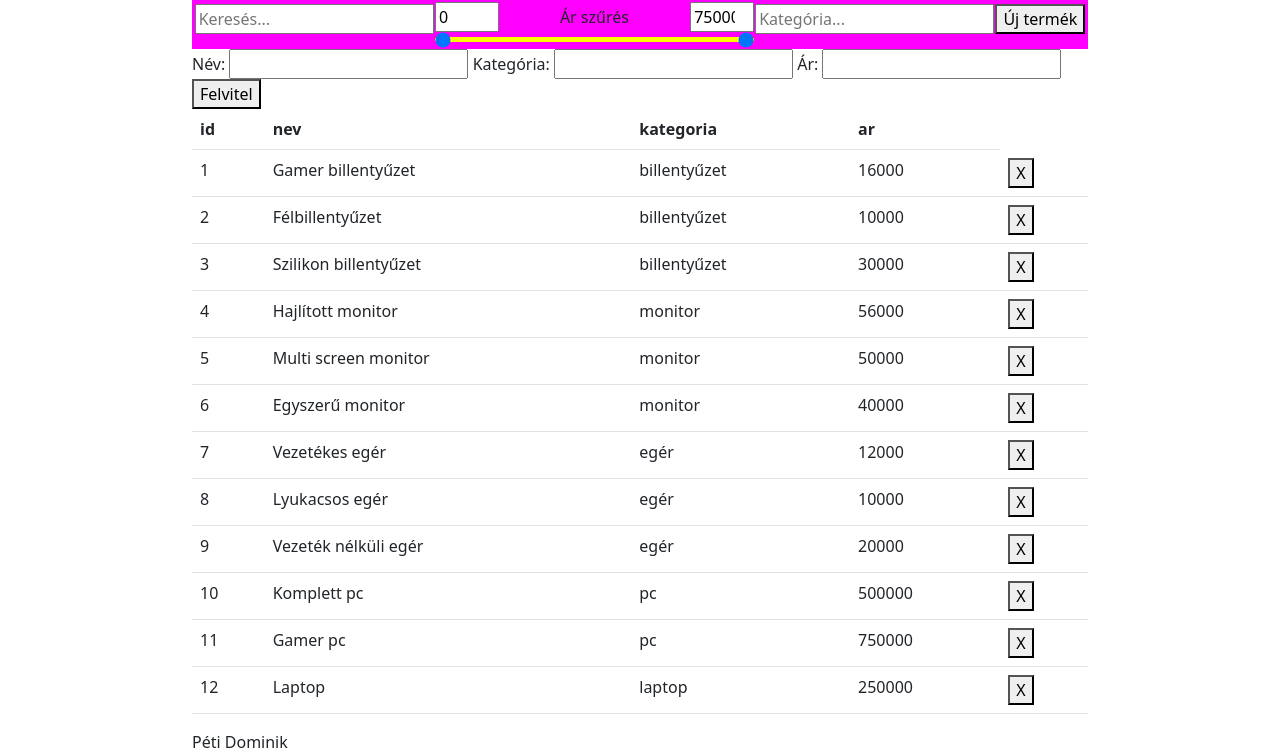
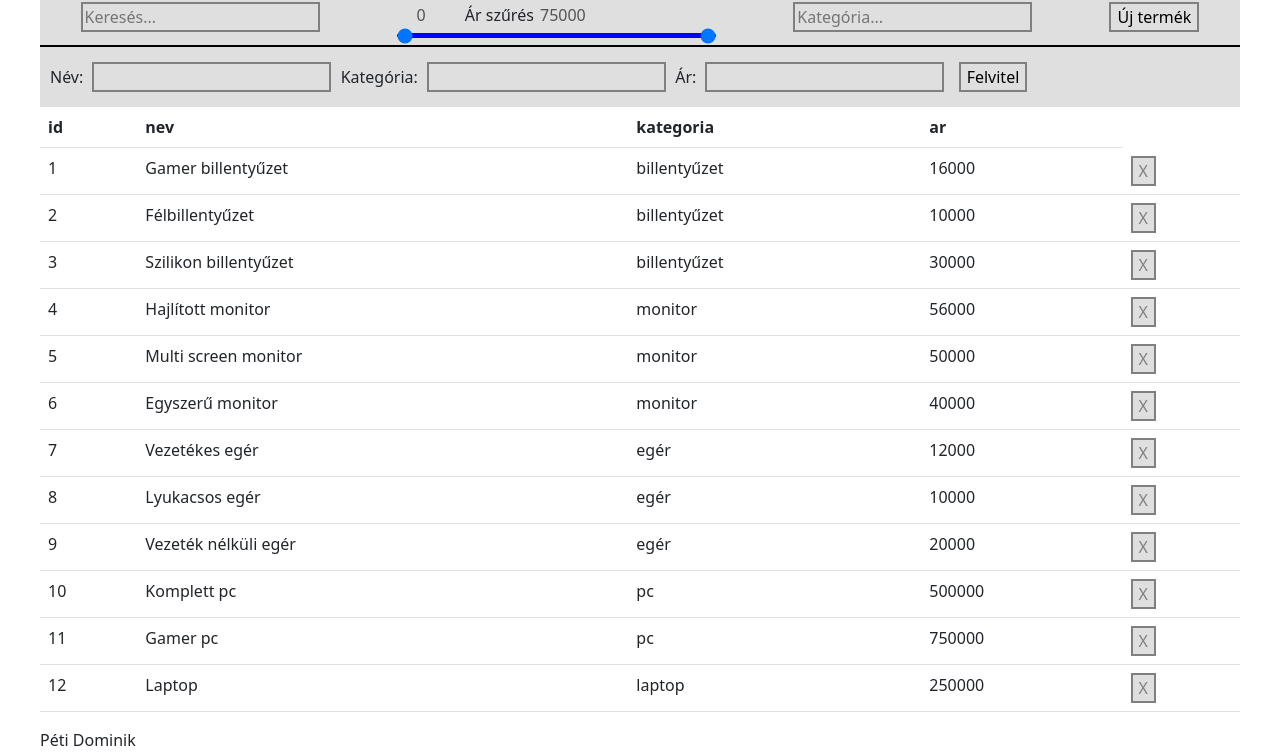
Before and after one commit to Horizon719/Webaruhaz, a plain HTML site: page admin.html in a window 1280 px wide. Shown: the part 94-848 px from the top of the page. Drawn offline with nearby package versions, Linux system fonts and the light colour scheme.

Commit message:
admin => formázás, termék id alapján való kezelése | kód szépítése

```diff
--- a/admin.html
+++ b/admin.html
@@ -26,9 +26,9 @@
                     </div>
                     <div>
                         <div id="manualPriceDiv">
-                            <input type="number" id="priceMinNum" value="0" min="0" max="10000">
+                            <input type="number" id="priceMinNum" value="0" min="0" max="10000" disabled>
                             Ár szűrés
-                            <input type="number" id="priceMaxNum" value="0" min="0" max="10000">
+                            <input type="number" id="priceMaxNum" value="0" min="0" max="10000" disabled>
                         </div>
                         <div id="rangeDiv">
                             <div id="sliderBg">
--- a/css/admin.css
+++ b/css/admin.css
@@ -1,17 +1,7 @@
-#filters {
-    display: flex;
-    flex-wrap: wrap;
-    flex-direction: row;
+main {
     width: 100%;
-    max-width: 1000px;
-    background-color: magenta;
-    align-items: center;
-    justify-content: space-around;
-    padding: 7.5px 2px;
-}
-
-#filters > div {
-    width: unset;
+    max-width: 1200px;
+    margin: auto;
 }
 
 nav{
@@ -31,14 +21,50 @@ nav>div>a{
     font-size: large;
 }
 
-/* #filters > * {
-    flex: 0 0 30%;
-} */
-/* #filters > div {
-    background-color: red;
-} */
+#filters {
+    display: flex;
+    flex-wrap: wrap;
+    flex-direction: row;
+    width: 100%;
+    background-color: #dfdfdf;
+    align-items: center;
+    justify-content: space-around;
+    padding: 7.5px 2px;
+}
+#filters > div {
+    width: unset;
+}
+#filters input[type=text] {
+    background-color: #dfdfdf;
+    border: 2px solid grey;
+}
+#filters input[type=number] {
+    width: fit-content;
+    margin: 5px;
+    text-align: center;
+    background-color: transparent;
+    border: none;
+}
+#filters button {
+    background-color: #dfdfdf;
+    border: 2px solid grey;
+}
 
-input[type="range"] {
+#addItemSection {
+    width: 100%;
+    /* display: none; */
+    background-color: #dfdfdf;
+    border-top: 2.5px solid black;
+    padding: 10px;
+}
+
+#addItemSection input[type=text], #addItemSection input[type=number], #addItemSection button {
+    background-color: #dfdfdf;
+    border: 2px solid grey;
+    margin: 5px;
+}
+
+#filters input[type="range"] {
     width: 100%;
     position: absolute;
     top: -5px;
@@ -48,50 +74,58 @@ input[type="range"] {
     margin: 0;
     padding: 0;
 }
-
-input[type="range"]::-webkit-slider-thumb {
+#filters input[type="range"]::-webkit-slider-thumb {
     pointer-events: auto;
 }
-
-#rangeDiv {
+#filters #rangeDiv {
     width: 100%;
     position: relative;
 }
-
-#sliderBg {
+#filters #sliderBg {
     width: 100%;
     height: 5px;
-    background-color: red;
+    background-color: #fff;
 }
-#sliderFill {
-    background-color: yellow;
+#filters #sliderFill {
+    background-color: blue;
     height: 5px;
     position: absolute;
     left: 25%;
     right: 25%;
     border-radius: 5px;
 }
-
-#manualPriceDiv {
+#filters#manualPriceDiv {
     display: flex;
     flex-wrap: wrap;
     flex-direction: row;
     justify-content: space-between;
     align-items: center;
 }
-
-#manualPriceDiv input {
+#filters #manualPriceDiv input {
     width: 20%;
     margin: 5px 0;
 }
 
-/* #priceMin, #priceMin {
-    position: absolute;
-    top: 0;
-    left: 0
-} */
+#datas button{
+    background-color: #dfdfdf;
+    border: 2px solid grey;
+    color: grey;
+    transition: all 0.2s;
+}
+#datas button:hover {
+    color: red;
+    border-color: red;
+}
 
-main {
-    width: 70%;
-    margin: auto;
+
+@media only screen and (max-width: 840px) {
+    #filters, #addItemSection form {
+        display: flex;
+        flex-direction: column;
+        align-items: flex-start;
+    }
+    #filters > div{
+        margin: 10px;
+    }
+
 }
--- a/js/admin.js
+++ b/js/admin.js
@@ -23,15 +23,24 @@ let sortParams = {
 function main() {
     rangeLisener();
     listItems(deconvertJSON(localStorage.getItem("products")));
-    addItemButtonLisener();
+    addNewItemButtonLisener();
     searchLisener();
+
+    $("#addItemButton").on("click", () => {
+        const NEW_ITEM_ADD = $("#addItemSection");
+
+        if (NEW_ITEM_ADD.css("display") == "block") {
+            NEW_ITEM_ADD.css("display", "none");
+        } else {
+            NEW_ITEM_ADD.css("display", "block");
+        }
+
+    });
 }
 
 
 function rangeLisener() {
     const RANGE_DOTS = $(".priceSelectorRange");
-    const MIN_NUM_INPUT = $("#priceMinNum");
-    const MAX_NUM_INPUT = $("#priceMaxNum");
 
     changeMaxForPriceRange(RANGE_DOTS);
 
@@ -52,35 +61,6 @@ function rangeLisener() {
 
         updateSliderValues(min, max);
         updateInputNumValues(min, max);
-    });
-
-    MIN_NUM_INPUT.on("input", (event) => {
-        let min = event.target.value;
-        let max = MAX_NUM_INPUT.attr("value");
-
-        if (min > max) {
-            event.target.value = min;
-            return;
-        }else if (min < 0) {
-            event.target.value = 0;
-            return;
-        }
-
-        updateSliderValues(min, max);
-    });
-
-    MAX_NUM_INPUT.on("input", (event) => {
-        let min = MIN_NUM_INPUT.attr("value");
-        let max = event.target.value;
-
-        if (min > max) {
-            event.target.value = min;
-            return;
-        }else if (max < event.target.max) {
-            event.target.value = max;
-            return;
-        }
-        updateSliderValues(min, max);
     });
 
 }
@@ -157,7 +137,6 @@ function getPriceAverage() {
 function getTableWithItems(products) {
     let code = `<table class="table table-hover"><tr>`;
     let headers = getHeaderTitles(products);
-    let i = 0;
 
     products = sortItems(products);
 
@@ -183,8 +162,8 @@ function getTableWithItems(products) {
             code += `<td>${data}</td>`;
         }
 
-        code += `<td><button id="Item-${i}">X</button></td></tr>`;
-        i++;
+        code += `<td><button id="Item-${row.id}">X</button></td></tr>`;
+
     }
 
 
@@ -199,12 +178,20 @@ function orderByKey(products) {
     let orderOperator = currentOrder === "ASC" ? ">" : "<";
 
     for(let i = 0; i < products.length-1; i++) {
+        for(let j = i+1; j < products.length; j++) {
+            let conLeft = products[i][orderKey];
+            let conRight = products[j][orderKey];
+            if (conLeft == "" || conLeft == null) {
+                conLeft = 0;
+            }
+            if (conRight == "" || conRight == null) {
+                conRight = 0;
+            }
 
-        for(let j = i+1; j < products.length; j++) {
-            let condition = typeof(products[i][orderKey]) == "int" ?
-                            `${products[i][orderKey]} ${orderOperator} ${products[j][orderKey]}` :
-                            `"${products[i][orderKey]}" ${orderOperator} "${products[j][orderKey]}"`;
-
+            let condition = (typeof(conLeft) == "number") || (typeof(conLeft) == "int") ?
+                            `${conLeft} ${orderOperator} ${conRight}` :
+                            `"${conLeft}" ${orderOperator} "${conRight}"`;
+            console.log(condition);
             if (eval(condition)) {
                 let cs = products[i];
                 products[i] = products[j];
@@ -212,37 +199,12 @@ function orderByKey(products) {
             }
         }
     }
-
-
-    /* return ordered.sort((a, b) => {
-        let ret;
-        if (currentOrder === "ASC") {
-            ret = a[orderKey] > b[orderKey];
-        } else {
-            ret = a[orderKey] < b[orderKey];
-        }
-        //console.log(ret);
-        return ret;
-    }); */
 }
 
 function sortItems(list) {
-    /* let i = 0;
-
-    for (let searchTypes in sortParams) {
-        let searchParam = sortParams[searchTypes];
-
-        if (String(searchParam) == "" || String(searchParam) == null) {
-            i++;
-        }
-    }
-
-    if (i == Object.keys(sortParams).length-1) {
-        return list;
-    } */
-
     let newList;
     let tempList = list;
+
     for (let searchType in sortParams) {
         newList = [];
         for (let item of tempList) {
@@ -276,23 +238,6 @@ function sortItems(list) {
 
         tempList = newList;
     }
-    //Mindenhol keres
-/*     for (let item of list) {
-        for (let searchTypes in sortParams) {
-            let searchParam = sortParams[searchTypes];
-
-            if (String(searchParam) == "" || String(searchParam) == null || searchParam.length == 0) {
-                continue;
-            }
-
-            if (String(item[searchTypes]).toLowerCase().indexOf(String(searchParam).toLowerCase()) >= 0) {
-                if (!newList.includes(item)) {
-                    newList.push(item);
-                }
-
-            }
-        }
-    } */
 
     return newList;
 }
@@ -311,7 +256,11 @@ function getHeaderTitles(products) {
     return headers;
 }
 
-function removeItem(list, index) {
+function removeItem(list, id) {
+    let index = getItemIndexById(list, id);
+    if (index < 0) {
+        return;
+    }
     list.splice(index, 1);
     localStorage.setItem("products", convertJSON(list));
 }
@@ -326,6 +275,7 @@ function addItem(list) {
     }
 
     list.push({
+        id: findMaxId(list) + 1,
         nev: ITEM_NAME,
         kategoria: ITEM_CATEGORY,
         ar: ITEM_PRICE,
@@ -335,7 +285,15 @@ function addItem(list) {
     localStorage.setItem("products", convertJSON(list));
 }
 
-function addItemButtonLisener() {
+function getItemIndexById(list, id) {
+    let i = 0;
+    while (i < list.length && list[i].id != id) {
+        i++;
+    }
+    return i < list.length ? i : -1;
+}
+
+function addNewItemButtonLisener() {
     const BUTTON = $("#newItemEnter");
 
     BUTTON.on("click", (event) => {
@@ -413,3 +371,15 @@ function convertJSON(list) {
 function deconvertJSON(json) {
     return JSON.parse(json);
 }
+
+
+function findMaxId(list) {
+    let max = 0;
+
+    for (let i = 1; i < list.length; i++) {
+        if (list[max].id < list[i].id) {
+            max = i;
+        }
+    }
+    return list[max].id;
+}
```
